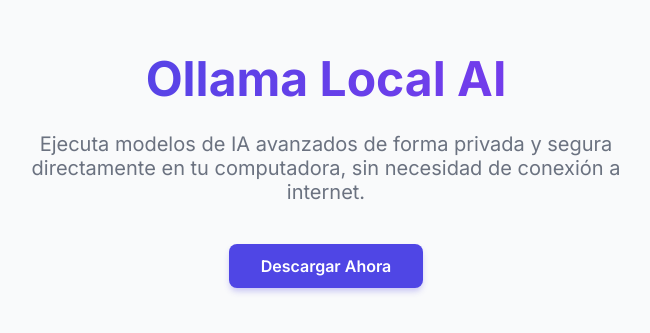
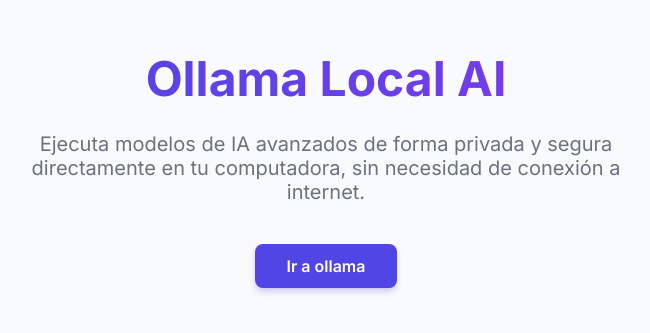
Before and after one commit to luissinisterra/local-ai-management-website, a plain HTML site: page index.html in a window 1280 px wide. Shown: the part 231-564 px from the top of the page, without its empty margins (314-964 px from the left). Drawn offline with Linux system fonts and the light colour scheme.

Commit message:
boton de ollama

```diff
--- a/index.html
+++ b/index.html
@@ -90,7 +90,7 @@
     <div class="hero">
         <h1>Ollama Local AI</h1>
         <p>Ejecuta modelos de IA avanzados de forma privada y segura directamente en tu computadora, sin necesidad de conexión a internet.</p>
-        <a href="#" class="btn">Descargar Ahora</a>
+        <a href="https://ollama.com/" class="btn">Ir a ollama</a>
     </div>
 </body>
 </html>
```
